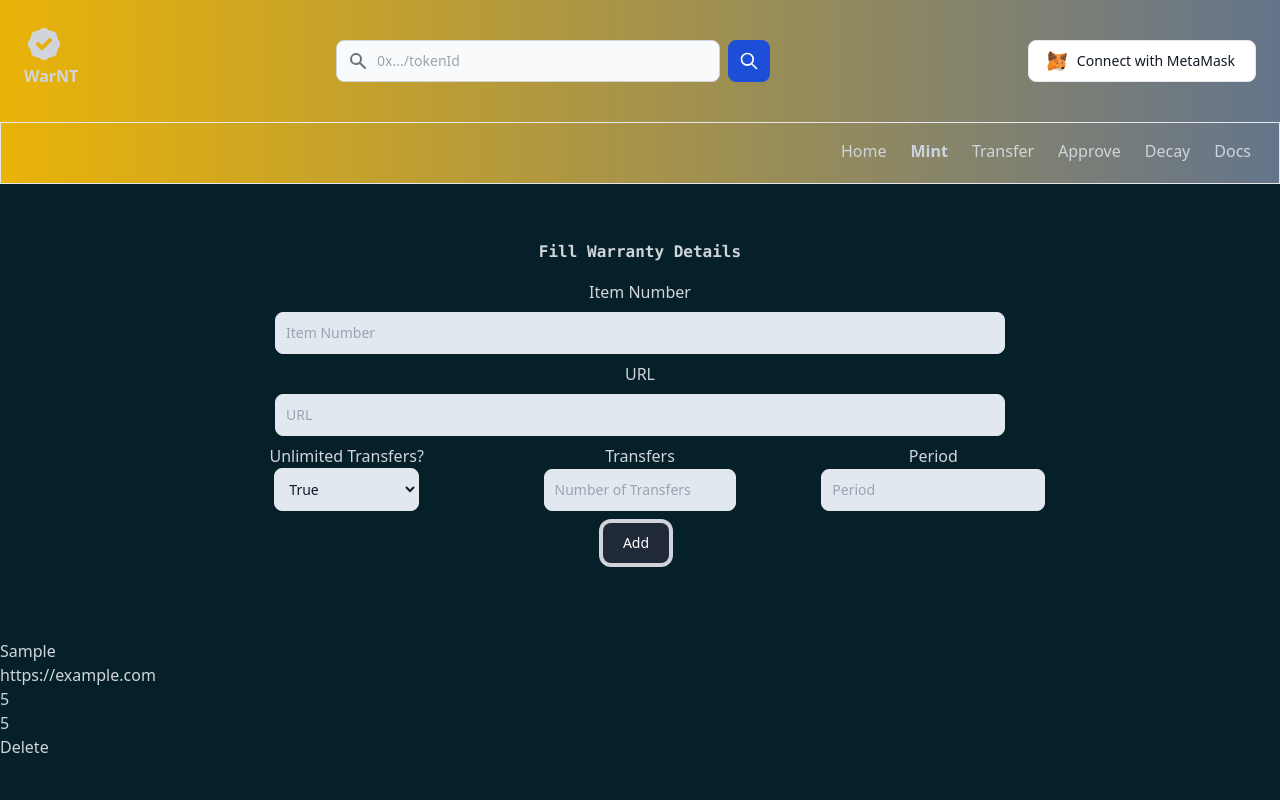
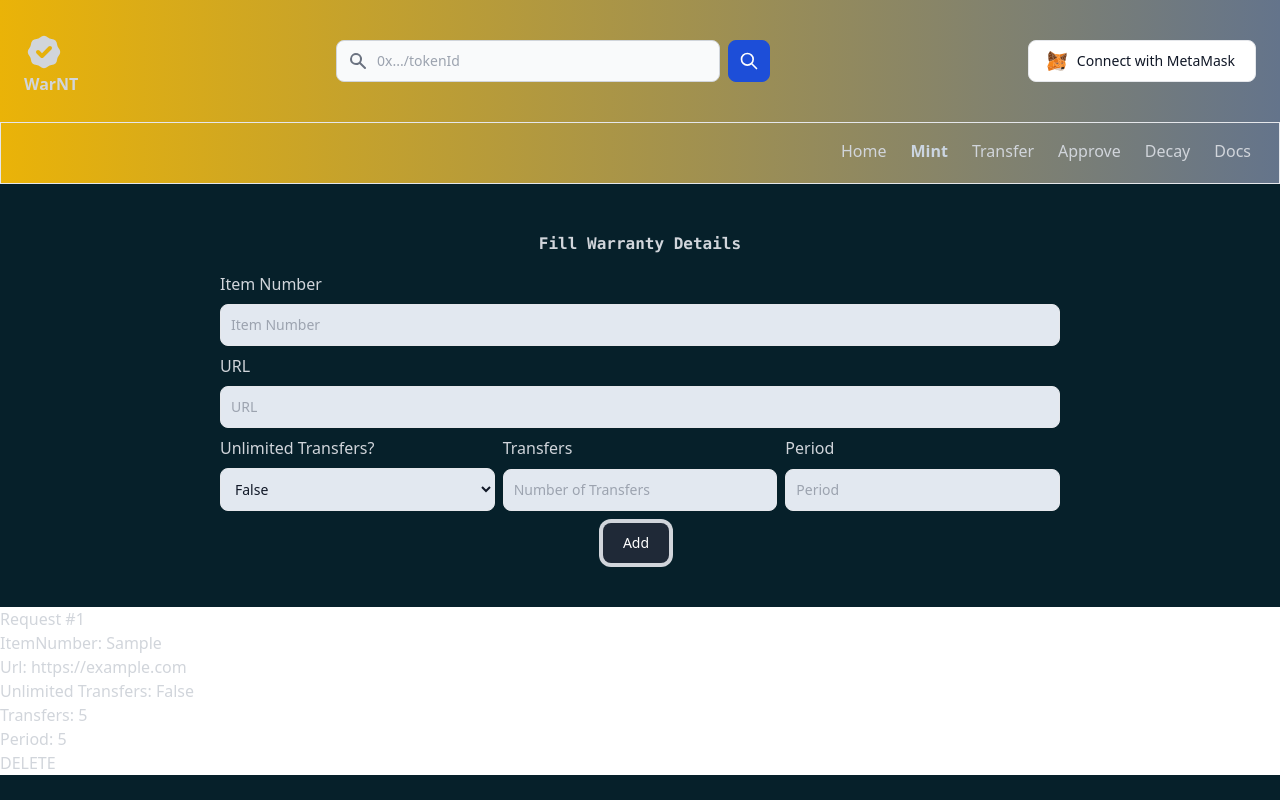
Before and after one commit to ksgr5566/Warranty-NFT, a Next.js app in the folder client/: page /mint in a window 1280 px wide. Both pictures are taken after typing "Sample", "https://example.com", "5", "5" into the empty fields and a click on the button "Add". Built offline with nearby package versions, Linux system fonts and the light colour scheme.

Commit message:
Mint form almost complete, styling required

```diff
--- a/client/components/CreateMintForm.jsx
+++ b/client/components/CreateMintForm.jsx
@@ -1,4 +1,4 @@
-import { useState } from "react";
+import { useState } from "react"
 
 function CreateMintForm({ onAdd }) {
   const [form, setForm] = useState({
@@ -7,41 +7,44 @@ function CreateMintForm({ onAdd }) {
     unlimitedTransfers: false,
     transfers: "",
     period: "",
-  });
+  })
 
   function handleChange(event) {
-    const { name, value } = event.target;
-    let x = value;
-    if ((name === "transfers" || name === "period") && value < 0) x = "";
+    const { name, value } = event.target
+    let x = value
+    if ((name === "transfers" || name === "period") && value < 0) x = ""
     setForm((prevState) => {
       return {
         ...prevState,
         [name]: x,
-      };
-    });
+      }
+    })
   }
 
   function addForm(event) {
-    onAdd(form);
+    onAdd(form)
     setForm({
       itemNumber: "",
       url: "",
       unlimitedTransfers: false,
       transfers: "",
       period: "",
-    });
+    })
     event.preventDefault();
   }
 
   return (
-    <>
-      <div className="m-14 select-none">
-        <h1 className="text-center font-bold font-mono mb-4">Fill Warranty Details</h1>
+    <div className="sm:mx-20 mx-2 py-6">
+      <div className="sm:mx-auto mt-6 select-none">
+        <h1 className="text-center font-bold font-mono mb-4">
+          Fill Warranty Details
+        </h1>
         <form className="">
-          <div className="w-3/4 mx-auto max-w-full">
-            <div className="grid sm:grid-cols-1 grid-cols-1 gap-y-2">
-              {/* <div className="grid grid-cols-2"><div className="grid grid-cols-1"> */}
-              <label htmlFor="itemNumber" className="mx-auto">Item Number</label>
+          <div className="sm:w-3/4 mx-auto max-w-full w-full">
+            <div className="grid sm:grid-cols-3 grid-cols-1 gap-y-2">
+              <label htmlFor="itemNumber" className="sm:col-span-3">
+                Item Number
+              </label>
               <input
                 id="itemNumber"
                 type="text"
@@ -49,12 +52,11 @@ function CreateMintForm({ onAdd }) {
                 value={form.itemNumber}
                 placeholder="Item Number"
                 onChange={handleChange}
-                // className="sm:w-1/2 xs:w-72 2xs:w-60 w-full border border-gray-300 rounded-lg mx-auto"
-                className="border mx-auto text-gray-900 text-sm rounded-lg focus:ring-blue-500 focus:border-blue-500 block w-5/6 p-2.5 bg-slate-200"
+                className="sm:col-span-3 border text-gray-900 text-sm rounded-lg focus:ring-blue-500 focus:border-blue-500 block w-full p-2.5 bg-slate-200"
               />
-           {/* </div> */}
-        {/* <div className="grid grid-cols-1"> */}
-              <label htmlFor="url" className="mx-auto">URL</label>
+              <label htmlFor="url" className="sm:col-span-3">
+                URL
+              </label>
               <input
                 type="url"
                 name="url"
@@ -62,24 +64,28 @@ function CreateMintForm({ onAdd }) {
                 value={form.url}
                 placeholder="URL"
                 onChange={handleChange}
-                className="border mx-auto text-gray-900 text-sm rounded-lg focus:ring-blue-500 focus:border-blue-500 block w-5/6 p-2.5 bg-slate-200"
+                className="sm:col-span-3 border text-gray-900 text-sm rounded-lg focus:ring-blue-500 focus:border-blue-500 block w-full p-2.5 bg-slate-200"
               />
-           {/* </div></div> */}
-           <div className="grid gap-1 grid-cols-3 " >
-            <div className="grid  grid-cols-1">
-              <label htmlfor="unlimitedTransfers"  className="mx-auto" >Unlimited Transfers?</label>
+              <div className="grid sm:grid-cols-3 grid-cols-1 gap-2 mx-auto w-full sm:col-span-3">
+                <div className="grid grid-cols-1 gap-y-2">
+                  <label htmlFor="unlimitedTransfers" className="">
+                    Unlimited Transfers?
+                  </label>
                   <select
                     id="unlimitedTransfers"
                     name="unlimitedTransfers"
+                    value={form.unlimitedTransfers}
                     onChange={handleChange}
-                className="border mx-auto text-gray-900 text-sm rounded-lg focus:ring-blue-500 focus:border-blue-500 block w-2/4 p-2.5 bg-slate-200"
+                    className="border text-gray-900 text-sm rounded-lg focus:ring-blue-500 focus:border-blue-500 block w-full p-2.5 bg-slate-200 max-w-full"
                   >
                     <option value="true">True</option>
                     <option value="false">False</option>
                   </select>
                 </div>
-           <div className="grid grid-cols-1">
-              <label htmlFor="transfers"  className="mx-auto">Transfers</label>
+                <div className="grid grid-cols-1  gap-y-2">
+                  <label htmlFor="transfers" className="">
+                    Transfers
+                  </label>
                   <input
                     type="number"
                     name="transfers"
@@ -87,11 +93,13 @@ function CreateMintForm({ onAdd }) {
                     value={form.transfers}
                     placeholder="Number of Transfers"
                     onChange={handleChange}
-                className="border mx-auto text-gray-900 text-sm rounded-lg focus:ring-blue-500 focus:border-blue-500 block w-4/6 p-2.5 bg-slate-200"
+                    className="border text-gray-900 text-sm rounded-lg focus:ring-blue-500 focus:border-blue-500 block w-full p-2.5 bg-slate-200 max-w-full"
                   />
                 </div>
-              <div className="grid grid-cols-1">
-              <label htmlfor="period" className="mx-auto">Period</label>
+                <div className="grid grid-cols-1  gap-y-2">
+                  <label htmlFor="period" className="">
+                    Period
+                  </label>
                   <input
                     type="number"
                     name="period"
@@ -99,22 +107,26 @@ function CreateMintForm({ onAdd }) {
                     value={form.period}
                     placeholder="Period"
                     onChange={handleChange}
-                className="border mx-auto text-gray-900 text-sm rounded-lg focus:ring-blue-500 focus:border-blue-500 block w-50 p-2.5 bg-slate-200"
+                    className="border text-gray-900 text-sm rounded-lg focus:ring-blue-500 focus:border-blue-500 block w-full p-2.5 bg-slate-200 max-w-full"
                   />
                 </div>
-
+              </div>
             </div>
           </div>
 
-          </div>
-
           <div className="flex justify-center py-3 ">
-          <button className = "text-white bg-gray-800 hover:bg-gray-900 focus:outline-none focus:ring-4 focus:ring-gray-300 font-medium rounded-lg text-sm px-5 py-2.5 mr-2 mb-2 dark:bg-gray-800 dark:hover:bg-gray-700 dark:focus:ring-gray-700 dark:border-gray-700" type="submit" onClick={addForm}>Add</button>
+            <button
+              className="text-white bg-gray-800 hover:bg-gray-900 focus:outline-none focus:ring-4 focus:ring-gray-300 font-medium rounded-lg text-sm px-5 py-2.5 mr-2 mb-2 dark:bg-gray-800 dark:hover:bg-gray-700 dark:focus:ring-gray-700 dark:border-gray-700"
+              type="submit"
+              onClick={addForm}
+            >
+              Add
+            </button>
           </div>
         </form>
       </div>
-    </>
+    </div>
   )
 }
 
-export default CreateMintForm;
+export default CreateMintForm
--- a/client/components/Header.jsx
+++ /dev/null
@@ -1,28 +0,0 @@
-import { HomeIcon } from "@heroicons/react/outline"
-import HeaderItem from "./HeaderItem"
-
-function Header() {
-  return (
-    <>
-    <header className="">
-        <HeaderItem title='HOME' Icon={HomeIcon}/>
-    </header>
-    <div className="flex">
-    <div>
-        <span>
-            WARNT
-        </span>
-    </div>
-    <div className="bg-green-500 flex-1 flex justify-end">
-        <a>Home1</a>
-        <a>Home2</a>
-        <a>Home3</a>
-        <a>Home4</a>
-    </div>
-    </div>
-
-    </>
-  )
-}
-
-export default Header
--- a/client/components/HeaderItem.jsx
+++ /dev/null
@@ -1,13 +0,0 @@
-function HeaderItem({Icon, title}) {
-  return (
-    <div>
-        <Icon className="h-8 mb-1"/>
-        <p>{title}</p>
-        <p className="mt-2 text-gray-600 bg-green-800">
-          Hello this is awesome too much toooooo
-        </p>
-    </div>
-  )
-}
-
-export default HeaderItem
--- /dev/null
+++ b/client/components/MintCard.jsx
@@ -0,0 +1,22 @@
+function MintCard(props) {
+
+    function handleClick() {
+        props.onDelete(props.id)
+    }
+
+    return (
+        <>
+        <div className="bg-white">
+            <h1>Request #{props.id + 1}</h1>
+            <p>ItemNumber: {props.itemNumber}</p>
+            <p>Url: <a href={props.url}>{props.url}</a></p>
+            <p>Unlimited Transfers: {props.unlimitedTransfers ? "True" : "False"}</p>
+            <p>Transfers: {props.transfers}</p>
+            <p>Period: {props.period}</p>
+            <button onClick={handleClick}>DELETE</button>
+        </div>
+        </>
+    )
+}
+
+export default MintCard
--- a/client/components/Navbar.jsx
+++ b/client/components/Navbar.jsx
@@ -19,7 +19,7 @@ function Navbar({ account, loginStatus, onClick }) {
         setActiveLink(window.location.pathname)
       })
     }
-  }, []);
+  }, [])
 
   function onNavClick(path) {
     setActiveLink(path)
@@ -28,9 +28,9 @@ function Navbar({ account, loginStatus, onClick }) {
   return (
     <>
       <div className="flex justify-between flex-wrap select-none">
-        <div className="p-6">
+        <div className="p-6 mt-2">
           <Link href="/">
-            <a>
+            <a onClick={e => onNavClick("/")}>
               <Warranty />
               <span className="font-bold">WarNT</span>
             </a>
--- a/client/pages/index.jsx
+++ b/client/pages/index.jsx
@@ -1,6 +1,5 @@
 import Head from 'next/head'
 import Image from 'next/image'
-import Header from '../components/Header'
 import Navbar from '../components/Navbar'
 
 export default function Home() {
--- a/client/pages/mint.jsx
+++ b/client/pages/mint.jsx
@@ -1,40 +1,42 @@
-import CreateMintForm from '../components/CreateMintForm'
 import { useState } from "react"
+
+import CreateMintForm from "../components/CreateMintForm"
+import MintCard from "../components/MintCard"
 
 function mint() {
   const [forms, setForms] = useState([])
 
   function addForm(newForm) {
-        setForms(prevForms => {
+    setForms((prevForms) => {
       return [...prevForms, newForm]
     })
   }
 
   function deleteForm(id) {
-        setForms(prevForms => {
-            return prevForms.filter(form => form.id !== id)
+    setForms((prevForms) => {
+      return prevForms.filter((form, index) => index !== id);
     })
   }
 
   return (
     <>
       <CreateMintForm onAdd={addForm} />
-        {
-            forms.map((form, index) => {
+      {forms.map((form, index) => {
         return (
-                    <div key={index}>
-                        <p>{form.itemNumber}</p>
-                        <p>{form.url}</p>
-                        <p>{form.unlimitedTransfers}</p>
-                        <p>{form.transfers}</p>
-                        <p>{form.period}</p>
-                        <button onClick={() => deleteForm(form.id)}>Delete</button>
-                    </div>
+          <MintCard
+            key={index}
+            id={index}
+            itemNumber={form.itemNumber}
+            url={form.url}
+            unlimitedTransfers={form.unlimitedTransfers}
+            transfers={form.transfers}
+            period={form.period}
+            onDelete={deleteForm}
+          />
         )
-            })
-        }
+      })}
     </>
   )
 }
 
-export default mint
+export default mint;
```
Lines whose indentation alone changed are shown as unchanged.
